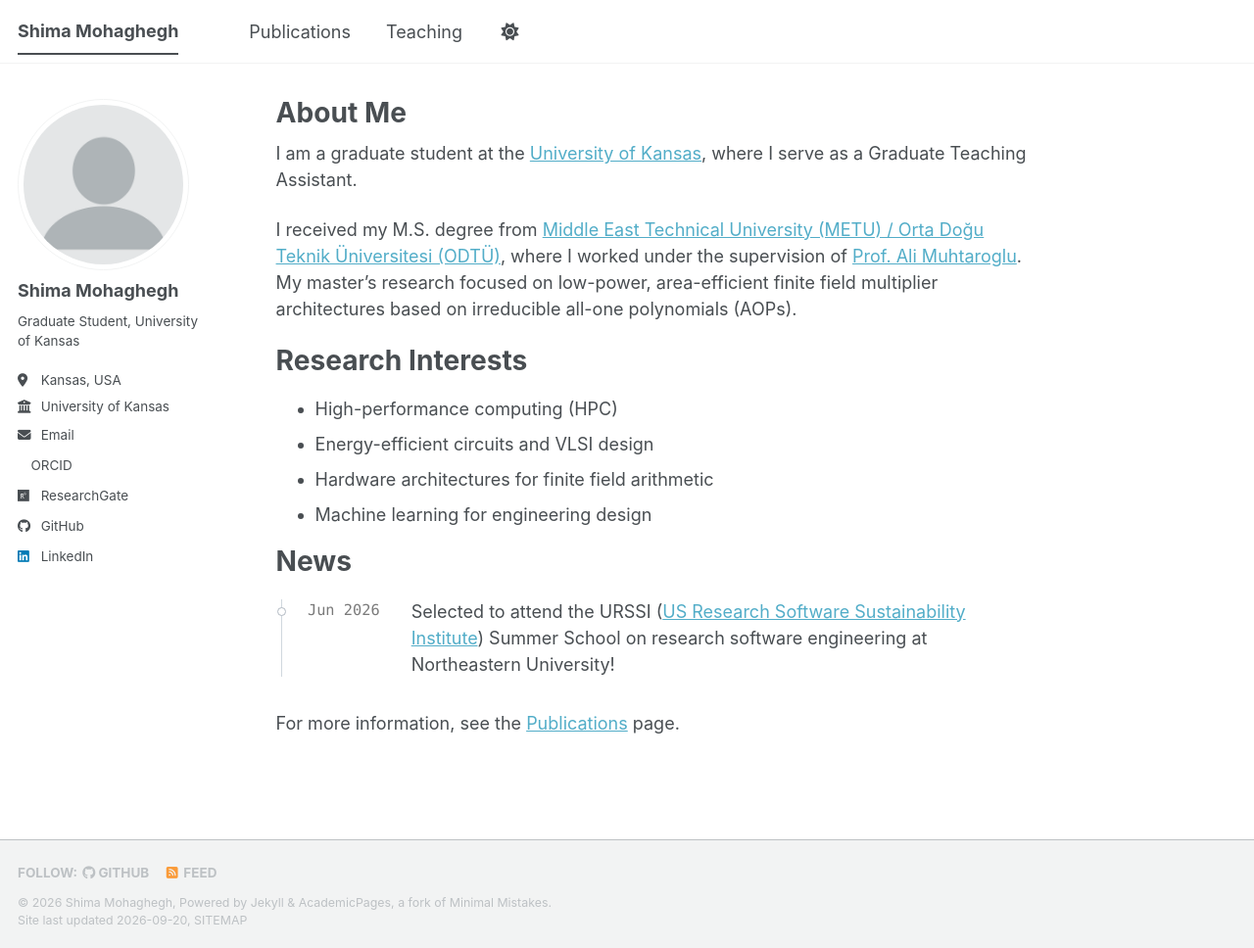
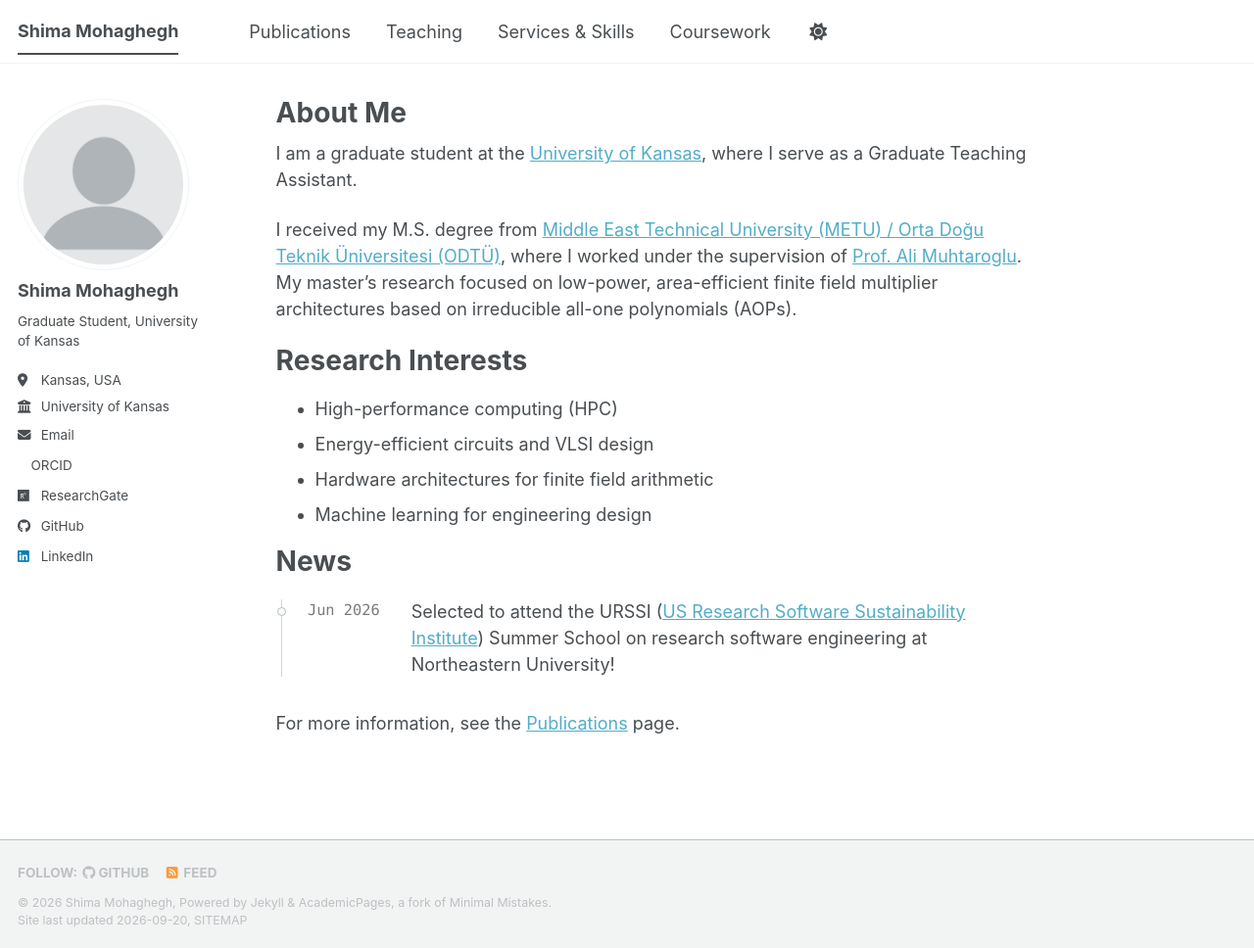
Before and after one commit to shimamohaghegh/shimamohaghegh.github.io, a Jekyll site: the page built from _pages/about.md, in a window 1280 px wide and 968 px high. Shown: the whole window at 98% size. Built offline with Jekyll 4.4.1, drawn with Linux system fonts in a browser that asks for light colours; a style sheet for code colours, icons or effects is not loaded.

Commit message:
Add files via upload

```diff
--- a/_data/navigation.yml
+++ b/_data/navigation.yml
@@ -6,3 +6,9 @@ main:
 
   - title: "Teaching"
     url: /teaching/
+
+  - title: "Services & Skills"
+    url: /services/
+
+  - title: "Coursework"
+    url: /coursework/
```
